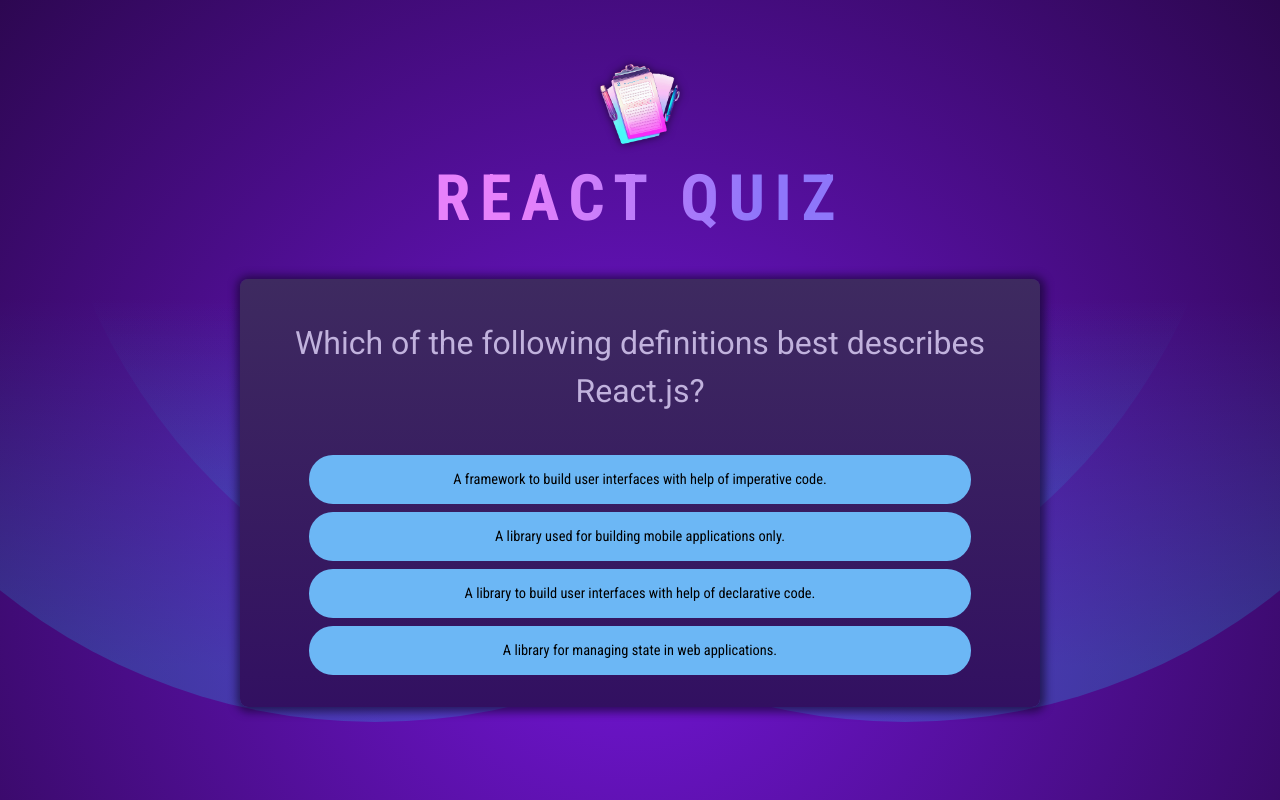
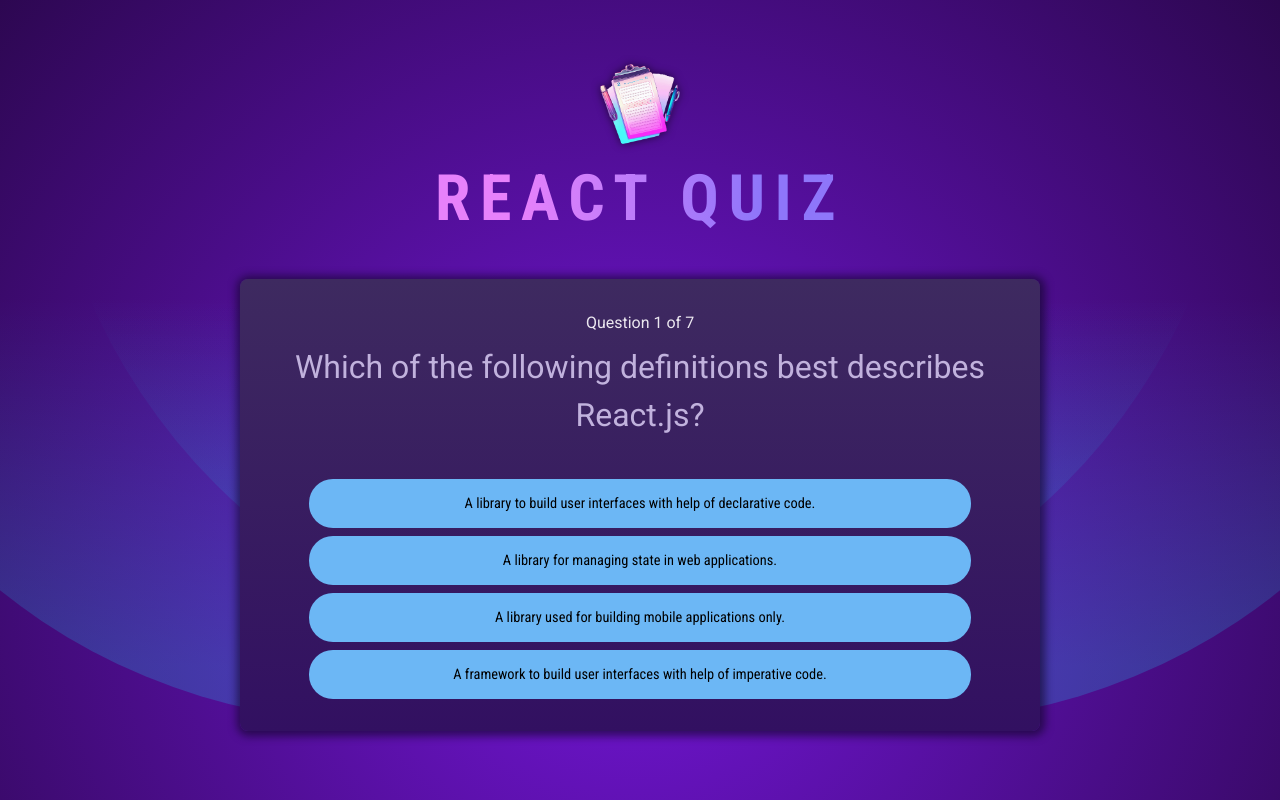
Before and after one commit to CaseyDevs/react-quiz, a React (Vite) app: page / in a window 1280 px wide. Both pictures are taken after a click on the button "Start Quiz". Built offline with nearby package versions, Linux system fonts and the light colour scheme.

Commit message:
Implement quiz context, Cleanup 'Quiz.jsx', Create utils folder.

```diff
--- a/src/App.jsx
+++ b/src/App.jsx
@@ -2,6 +2,7 @@
 import Header from './components/Header';
 import Quiz from './components/Quiz';
 import questions from './questions';
+import { QuizProvider } from './context/quiz-context';
 
 // TODO:
 // - Add a timer to the quiz
@@ -29,7 +30,9 @@
              <button onClick={handleStartQuiz} id="start-quiz-button">
                 Start Quiz
             </button>
-            : <Quiz questions={questions} />}
+            : <QuizProvider>
+                <Quiz questions={questions} />
+            </QuizProvider>}
         </>
     )
 }
--- a/src/components/Answer.jsx
+++ b/src/components/Answer.jsx
@@ -1,7 +1,12 @@
-export default function Answer( {answerText, onSelectAnswer} ) {
+export default function Answer( {answerText, onSelectAnswer, disabled} ) {
     return (
         <li className="answer">
-            <button onClick={onSelectAnswer}>{answerText}</button>
+            <button
+                onClick={onSelectAnswer}
+                disabled={disabled}
+            >
+                {answerText}
+            </button>
         </li>
     )
 }
--- a/src/components/Quiz.jsx
+++ b/src/components/Quiz.jsx
@@ -1,64 +1,79 @@
 import { useState, useEffect } from 'react';
+import { useQuiz } from '../context/quiz-context';
+import { shuffleArray } from '../utils/quizUtils';
 import Answer from './Answer';
 
 export default function Quiz( {questions} ) {
-    const [currentQuestion, setCurrentQuestion] = useState(0);
-    const [quizFinished, setQuizFinished] = useState(false);
+    // Quiz context values
+    const { currentQuestion,
+        setCurrentQuestion,
+        quizFinished,
+        setQuizFinished,
+        score,
+        setScore
+    } = useQuiz();
+
     const [shuffledAnswers, setShuffledAnswers] = useState([]);
 
     // Shuffle answers for the current question when the component mounts
     useEffect(() => {
-        const answers = [...questions[currentQuestion].answers];
-        // Shuffle answers algorithm
-        for (let i = answers.length - 1; i > 0; i--) {  // Loop through the answers array
-            const j = Math.floor(Math.random() * (i + 1)); // Generate a random index
-            [answers[i], answers[j]] = [answers[j], answers[i]]; // Swap the answers
+        if (!questions?.[currentQuestion]) {
+            return;
         }
-        setShuffledAnswers(answers);
+        const shuffled = shuffleArray(questions[currentQuestion].answers);
+        setShuffledAnswers(shuffled);
     }, [questions, currentQuestion]);
 
     // Handle answer selection
     function handleSelectAnswer(selectedAnswer) {
-        if(!quizFinished) {
-            console.log(questions[currentQuestion].correctAnswer);
-            console.log(selectedAnswer);
+        // If the quiz is finished, do nothing
+        if (quizFinished) return;
 
-            // Check if the answer is correct
-            if (selectedAnswer === questions[currentQuestion].correctAnswer) {
-                console.log('Correct answer');
-            } else {
-                console.log('Wrong answer');
+        // Check if the selected answer is correct
+        const isCorrect = selectedAnswer === questions[currentQuestion].correctAnswer;
+
+        // If the selected answer is correct, increment the score
+        if (isCorrect) {
+            setScore(prevScore => prevScore + 1);
         }
 
-            // Check if there are more questions
+        // If there are more questions, go to the next question
         if (currentQuestion < questions.length - 1) {
-                handleNextQuestion();
+            setCurrentQuestion(currentQuestion + 1);
         } else {
             setQuizFinished(true);
-                console.log('Quiz finished');
-            }
-        }
-        return;
         }
 
-    // Handle next question
-    function handleNextQuestion() {
-        setCurrentQuestion(currentQuestion + 1);
+        // If there are no questions, display a message (this should never happen)
+        if(!questions?.length) {
+            return <div>No questions available</div>;
+        }
     }
 
     return (
         <div id="quiz">
             <div id="question">
+                <div className="quiz-status">
+                    Question {currentQuestion + 1} of {questions.length}
+                    {/* If the quiz is finished, display the final score */}
+                    {quizFinished && <div>Final Score: {score}/{questions.length}</div>}
+                </div>
+                {/* Display the current question */}
                 <h2>{questions[currentQuestion].text}</h2>
                 <div id="question-overview">
                     <ul id="answers">
-                    {/* Display shuffled answers for the current question */}
+                        {/* Display the shuffled answers for the current question */}
                         {shuffledAnswers.map((answer, index) => (
-                        <Answer key={index} answerText={answer} onSelectAnswer={() => handleSelectAnswer(answer)} />
+                            <Answer
+                                key={`${answer}-${index}`}
+                                answerText={answer}
+                                onSelectAnswer={() => handleSelectAnswer(answer)}
+                                disabled={quizFinished}
+                            />
                         ))}
                     </ul>
                 </div>
             </div>
         </div>
-    )
+    );
 }
--- /dev/null
+++ b/src/utils/quizUtils.js
@@ -0,0 +1,9 @@
+
+export function shuffleArray(array) {
+    const shuffled = [...array];  // Create a shallow copy of the array
+    for (let i = shuffled.length - 1; i > 0; i--) { // Loop through the array backwards
+        const j = Math.floor(Math.random() * (i + 1)); // Generate a random index
+        [shuffled[i], shuffled[j]] = [shuffled[j], shuffled[i]]; // Swap the elements
+    }
+    return shuffled;
+}
```
Also changed, not shown: src/context/quiz-context.jsx (renamed from src/quiz/quiz-context.jsx). Lines whose indentation alone changed are shown as unchanged.
